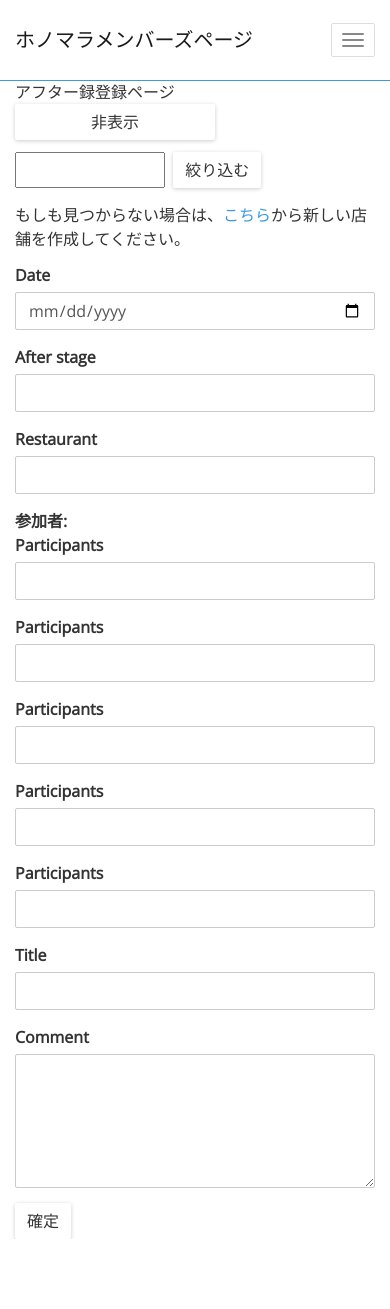
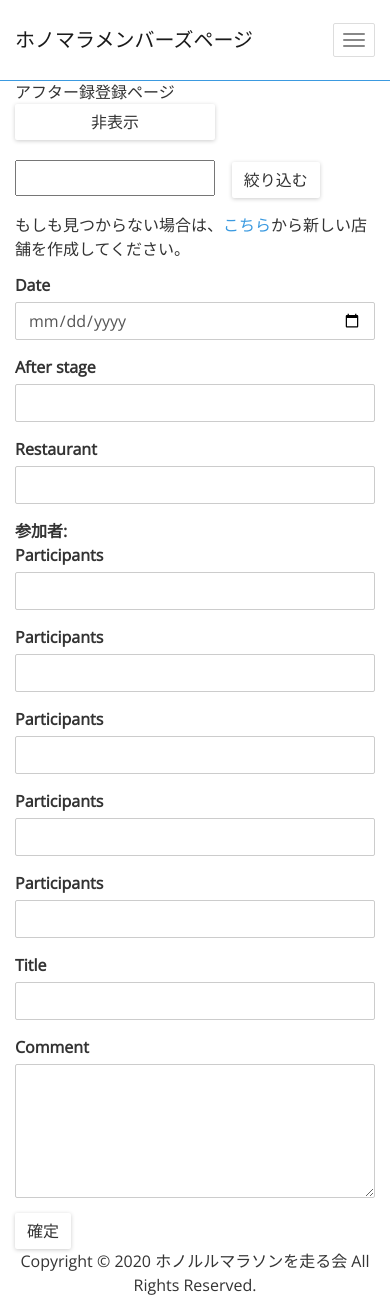
Before and after one commit to yurimarimo/honomara_members_site, a Python web app: template templates/after_edit.html in a window 390 px wide, after a click on "店舗検索(部分一致)". Before the commit the page ends 1239 px from the top, so only its background shows below. Run offline with Jinja, Linux system fonts and the light colour scheme; the template is opened without the code that fills it, so the values that code supplies are empty, except form fields; form fields are guessed from the names that the template uses; some libraries are stand-ins or nearby versions.

Commit message:
細かい修正 (#23)
・ヘッダーの「トップ」を削除　←「メンバーズページ」がリンクになってる
・フッターを作成
・ログイン、ログアウト時にflash
・ログイン失敗時の挙動を変更
・ログアウト時の確認機能を追加
・トップページにホノマラHPへのリンクを追加
・大会記録でコメントがない場合の"None"を非表示
・after_edit.htmlの修正
・日付入力欄でテキスト入力になってしまう問題を修正
・iPhone 5/SE でヘッダーのハンバーガーメニューが2段目に来ないように微調整

```diff
--- a/form.py
+++ b/form.py
@@ -1,6 +1,7 @@
 from flask_wtf import FlaskForm
 from wtforms import StringField, SubmitField, RadioField, FloatField, IntegerField
-from wtforms import HiddenField, TextAreaField, DateField, SelectMultipleField, SelectField
+from wtforms import HiddenField, TextAreaField, SelectMultipleField, SelectField
+from wtforms.fields.html5 import DateField
 from wtforms.validators import Optional, InputRequired
 from honomara_members_site.model import Member, Restaurant, RaceBase, Race, RaceType
 from honomara_members_site.util import current_school_year
--- a/routes.py
+++ b/routes.py
@@ -24,9 +24,11 @@ def login():
         username = request.form["username"]
         password = request.form["password"]
         if login_check(username, password):
+            flash('ログインしました', 'success')
             return redirect(url_for('index'))
         else:
-            return abort(401)
+            flash('username または password が正しくありません', 'danger')
+            return render_template("login.html")
     else:
         return render_template("login.html")
 
@@ -35,6 +37,7 @@ def login():
 @login_required
 def logout():
     logout_user()
+    flash('ログアウトしました', 'success')
     return redirect(url_for('index'))
 
 
--- a/templates/after_edit.html
+++ b/templates/after_edit.html
@@ -5,18 +5,18 @@
     <div class="row">
         <div class="col-lg-8 col-lg-offset-2 col-sm-12">
             <div id="div_1">
-        <p><input class="btn btn-default" value="店舗検索(部分一致)" style="width:200px"
+                <button class="btn btn-default mb-5" style="width:200px; margin-bottom: 20px;"
                     onClick="document.getElementById('div_2').style.display='block';
-                        document.getElementById('div_1').style.display='none'"></p>
+                    document.getElementById('div_1').style.display='none'">店舗検索(部分一致)</button>
             </div>
             <div id="div_2" style="display:none">
-        <p><input class="btn btn-default" value="非表示" style="width:200px"
+                <button class="btn btn-default" style="width:200px; margin-bottom: 20px;"
                     onClick="document.getElementById('div_2').style.display='none';
-                        document.getElementById('div_1').style.display='block'"></p>
+                    document.getElementById('div_1').style.display='block'">非表示</button>
                     <form class="form-group" action="{{url_for('after_edit')}}" method="get">
-                <div style="display:inline-flex">
-                <input name="keyword" required type="text" value="" style="width:150px">&nbsp;&nbsp;
-                <input class="btn btn-default" type="submit" value="絞り込む">
+                        <div class="d-inline-flex">
+                            <input name="keyword" type="text" value="" style="width:200px; height: 36px;" />&nbsp;&nbsp;&nbsp;
+                            <button class="btn btn-default" type="submit">絞り込む</button>
                         </div>
                     </form>
                 <p>もしも見つからない場合は、<a href="{{url_for('restaurant_edit')}}">こちら</a>から新しい店舗を作成してください。</p>
@@ -34,7 +34,7 @@
                 <div class="form-group  required">{{ form.participants.label(class="control-label") }} {{form.participants(class="form-control")}}</div>
                 <div class="form-group  required">{{ form.title.label(class="control-label") }} {{form.title(class="form-control")}}</div>
                 <div class="form-group  required">{{ form.comment.label(class="control-label") }} {{form.comment(class="form-control", rows="5")}}</div>
-        <input class="btn btn-default" id="submit" name="submit" type="submit" value="確定">
+                <input class="btn btn-default" id="submit" name="submit" type="submit" value="確定" />
             </form>
         </div>
     </div>
--- a/templates/footer.html
+++ b/templates/footer.html
@@ -0,0 +1,5 @@
+<footer>
+    <div class="text-center">
+        <p>Copyright © 2020 ホノルルマラソンを走る会 All Rights Reserved.</p>
+    </div>
+</footer>
--- a/templates/header.html
+++ b/templates/header.html
@@ -1,10 +1,9 @@
-
 <header>
 	<div class="navbar navbar-default navbar-fixed-top">
 		<div class="container">
 			<div class="navbar-header">
-                <a href="{{url_for('index')}}" class="navbar-brand">ホノマラメンバーズページ</a>
-				<button class="navbar-toggle" type="button" data-toggle="collapse" data-target="#navbar-main">
+				<a href="{{url_for('index')}}" class="navbar-brand" style="margin-right: 0;">ホノマラメンバーズページ</a>
+				<button class="navbar-toggle" type="button" data-toggle="collapse" data-target="#navbar-main" style="padding: 9px;">
 					<span class="icon-bar"></span>
 					<span class="icon-bar"></span>
 					<span class="icon-bar"></span>
@@ -12,7 +11,7 @@
 			</div>
 			<div class="navbar-collapse collapse" id="navbar-main">
 				<ul class="nav navbar-nav">
-						<li><a href="{{url_for('index')}}">トップ</a></li>
+						<!-- <li><a href="{{url_for('index')}}">トップ</a></li> -->
 						<li><a href="{{url_for('training')}}">練習録</a></li>
 						<li><a href="{{url_for('after')}}">アフター録</a></li>
 						<li><a href="{{url_for('result')}}">大会記録</a></li>
@@ -29,10 +28,30 @@
                         <li><a href="{{url_for('login')}}">ログイン</a></li>
                     {% else %}
 					<li><a href="{{url_for('member')}}">メンバーリスト</a></li>
-					<li><a href="{{url_for('logout')}}">ログアウト</a></li>
+					<!-- <li><a href="{{url_for('logout')}}">ログアウト</a> -->
+					<li><a data-toggle="modal" data-target="#delete_modal">ログアウト</a></li>
                     {% endif %}
 				</ul>
 			</div>
 		</div>
 	</div>
+	<div class="modal fade" id="delete_modal" tabindex="-1" role="dialog" aria-labelledby="ModalLabel" aria-hidden="true">
+		<div class="modal-dialog" role="document">
+			<div class="modal-content">
+			<div class="modal-header">
+				<h5 class="modal-title">確認</h5>
+				<button type="button" class="close" data-dismiss="modal" aria-label="Close">
+				<span aria-hidden="true">&times;</span>
+				</button>
+			</div>
+			<div class="modal-body">
+				ログアウトしますか？
+			</div>
+			<div class="modal-footer">
+				<button type="button" class="btn btn-secondary" data-dismiss="modal">キャンセル</button>
+				<a class="btn btn-danger" href="{{ url_for('logout')}}">OK</a>
+			</div>
+			</div>
+		</div>
+	</div>
 </header>
--- a/templates/index.html
+++ b/templates/index.html
@@ -5,7 +5,7 @@
         <div class="row">
             <div class="col-lg-8 col-md-7 col-sm-6">
                 <h1>ホノマラメンバーズサイト</h1>
-                <p class="lead">ホノルルマラソンを走る会の活動記録。 練習記録とか大会記録とか...</p>
+                <p class="lead"><a href="http://www.honomara.net/">ホノルルマラソンを走る会</a>の活動記録。 練習記録とか大会記録とか...</p>
             </div>
         </div>
     </div>
--- a/templates/result.html
+++ b/templates/result.html
@@ -84,7 +84,7 @@
                                     <br>
                                 </p>
                                 <p style="font-size: 1.2em;" class="col-xs-8 col-sm-5 col-lg-5 ">
-                                    {{ result.comment }}
+                                    {{ result.comment or '' }}
                                 </p>
                                 {% if current_user.is_authenticated %}
                                 <form method="get" action="{{url_for('result_edit')}}"
```
Lines whose indentation alone changed are shown as unchanged.
